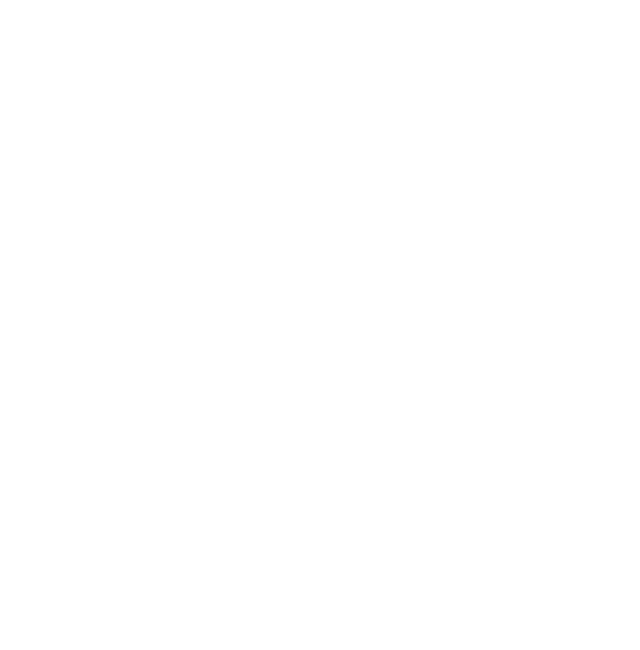
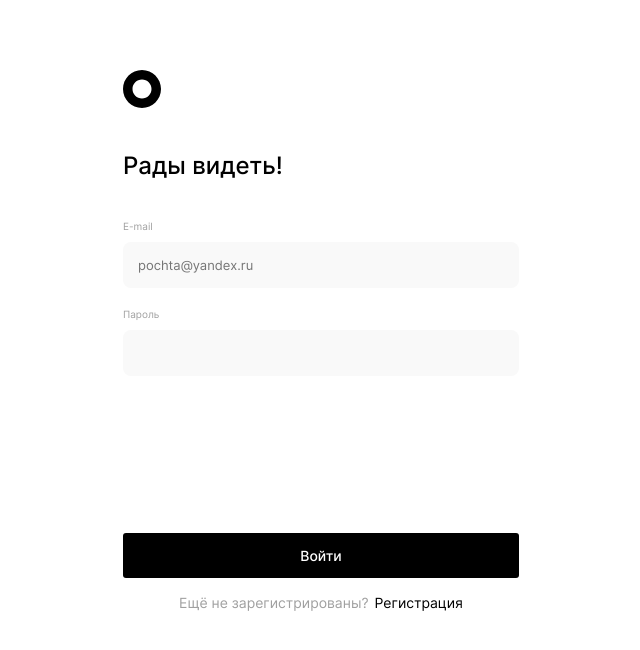
Before and after one commit to BLYADERUINER/movies-explorer-frontend, a React (Create React App) app: page /signin in a window 1280 px wide. Before the commit this address had no page. Shown: the top 650 px of the page, without its empty margins (319-959 px from the left). Built offline with nearby package versions, Linux system fonts and the light colour scheme.

Commit message:
added: Component AuthReg & Login

```diff
--- a/src/components/App/index.jsx
+++ b/src/components/App/index.jsx
@@ -4,7 +4,8 @@
 import Movies from "../Movies";
 import SavedMovies from "../SavedMovies";
 import Profile from "../Profile";
-import Register from "../Register";
+import Register from "../AuthReg/Register";
+import Login from "../AuthReg/Login";
 
 import './App.css';
 
@@ -16,6 +17,7 @@
       <Route path="/saved-movies" element={<SavedMovies />} />
       <Route path="/profile" element={<Profile />} />
       <Route path="/signup" element={<Register />} />
+      <Route path="/signin" element={<Login />} />
     </Routes>
   );
 }
--- a/src/components/Register/Register.css
+++ b/src/components/AuthReg/AuthReg.css
@@ -89,6 +89,10 @@
   margin-top: 69px;
 }
 
+.authreg__button-signin {
+  margin-top: 157px;
+}
+
 .authreg__link-container {
   display: flex;
   justify-content: center;
--- /dev/null
+++ b/src/components/AuthReg/Login/index.jsx
@@ -0,0 +1,18 @@
+import AuthReg from "../index";
+
+function Login() {
+  return(
+    <AuthReg title={'Рады видеть!'}>
+      <div className='authreg__input-container'>
+        <span className='authreg__span'>E-mail</span>
+        <input className='authreg__input' type='email' placeholder='pochta@yandex.ru' />
+      </div>
+      <div className='authreg__input-container'>
+        <span className='authreg__span'>Пароль</span>
+        <input className='authreg__input' type='password' />
+      </div>
+    </AuthReg>
+  );
+}
+
+export default Login;
--- /dev/null
+++ b/src/components/AuthReg/Register/index.jsx
@@ -0,0 +1,22 @@
+import AuthReg from '../index';
+
+function Register() {
+  return(
+    <AuthReg title={'Добро пожаловать!'}>
+      <div className='authreg__input-container'>
+        <span className='authreg__span'>Имя</span>
+        <input className='authreg__input' type='text' placeholder='Виталий' />
+      </div>
+      <div className='authreg__input-container'>
+        <span className='authreg__span'>E-mail</span>
+        <input className='authreg__input' type='email' placeholder='pochta@yandex.ru' />
+      </div>
+      <div className='authreg__input-container'>
+        <span className='authreg__span'>Пароль</span>
+        <input className='authreg__input' type='password' />
+      </div>
+    </AuthReg>
+  );
+}
+
+export default Register;
--- /dev/null
+++ b/src/components/AuthReg/index.jsx
@@ -0,0 +1,44 @@
+import { NavLink, useLocation } from "react-router-dom";
+
+import logo from '../../images/logo.svg';
+
+import './AuthReg.css';
+
+function AuthReg({title, handleSubmit, children}) {
+  const location = useLocation().pathname;
+
+  return(
+    <div className='authreg'>
+      <div className='authreg__container'>
+        <NavLink to='/'>
+          <img className='authreg__logo' src={logo} alt='Логотип'  />
+        </NavLink>
+        <h2 className='authreg__title'>{title}</h2>
+        <form className='authreg__form' onSubmit={handleSubmit}>
+          { children }
+          {
+            location === '/signup' ?
+              <button className='authreg__button-submit'>Зарегистрироваться</button>
+            :
+              <button className='authreg__button-submit authreg__button-signin'>Войти</button>
+          }
+        </form>
+        <span className='authreg__error' />
+        {
+          location === '/signup' ?
+            <div className='authreg__link-container'>
+              <p className='authreg__link-text'>Уже зарегистрированы?</p>
+              <NavLink className='authreg__link' to='/signin'>Войти</NavLink>
+            </div>
+          :
+            <div className='authreg__link-container'>
+              <p className='authreg__link-text'>Ещё не зарегистрированы?</p>
+              <NavLink className='authreg__link' to='/signup'>Регистрация</NavLink>
+            </div>
+        }
+      </div>
+    </div>
+  );
+}
+
+export default AuthReg;
--- a/src/components/Register/index.jsx
+++ /dev/null
@@ -1,38 +0,0 @@
-import { NavLink } from 'react-router-dom';
-
-import logo from '../../images/logo.svg';
-
-import './Register.css';
-
-function Register() {
-  return(
-    <div className='authreg'>
-      <div className='authreg__container'>
-        <img className='authreg__logo' src={logo} alt='Логотип'  />
-        <h2 className='authreg__title'>Добро пожаловать!</h2>
-        <form className='authreg__form'>
-          <div className='authreg__input-container'>
-            <span className='authreg__span'>Имя</span>
-            <input className='authreg__input' type='text' placeholder='Виталий' />
-          </div>
-          <div className='authreg__input-container'>
-            <span className='authreg__span'>E-mail</span>
-            <input className='authreg__input' type='email' placeholder='pochta@yandex.ru' />
-          </div>
-          <div className='authreg__input-container'>
-            <span className='authreg__span'>Пароль</span>
-            <input className='authreg__input' type='password' />
-          </div>
-          <span className='authreg__error' />
-          <button className='authreg__button-submit'>Зарегистрироваться</button>
-        </form>
-        <div className='authreg__link-container'>
-          <p className='authreg__link-text'>Уже зарегистрированы?</p>
-          <NavLink className='authreg__link' to='/signin'>Войти</NavLink>
-        </div>
-      </div>
-    </div>
-  );
-}
-
-export default Register;
```
